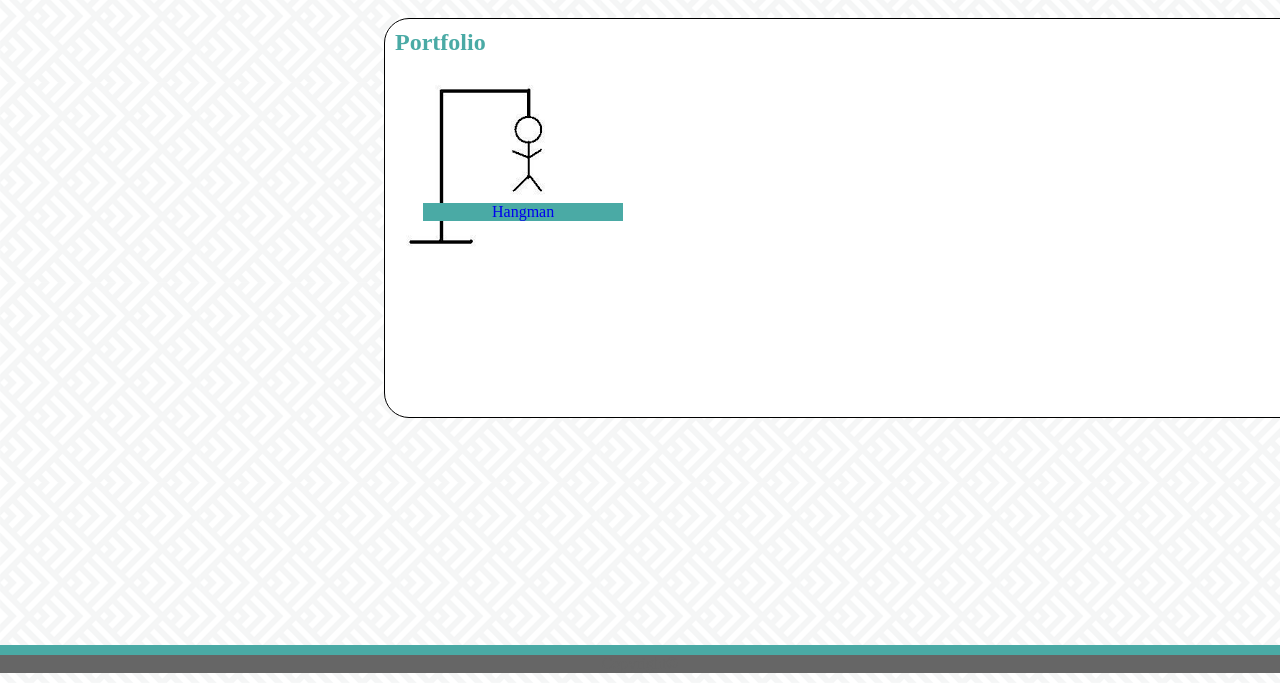
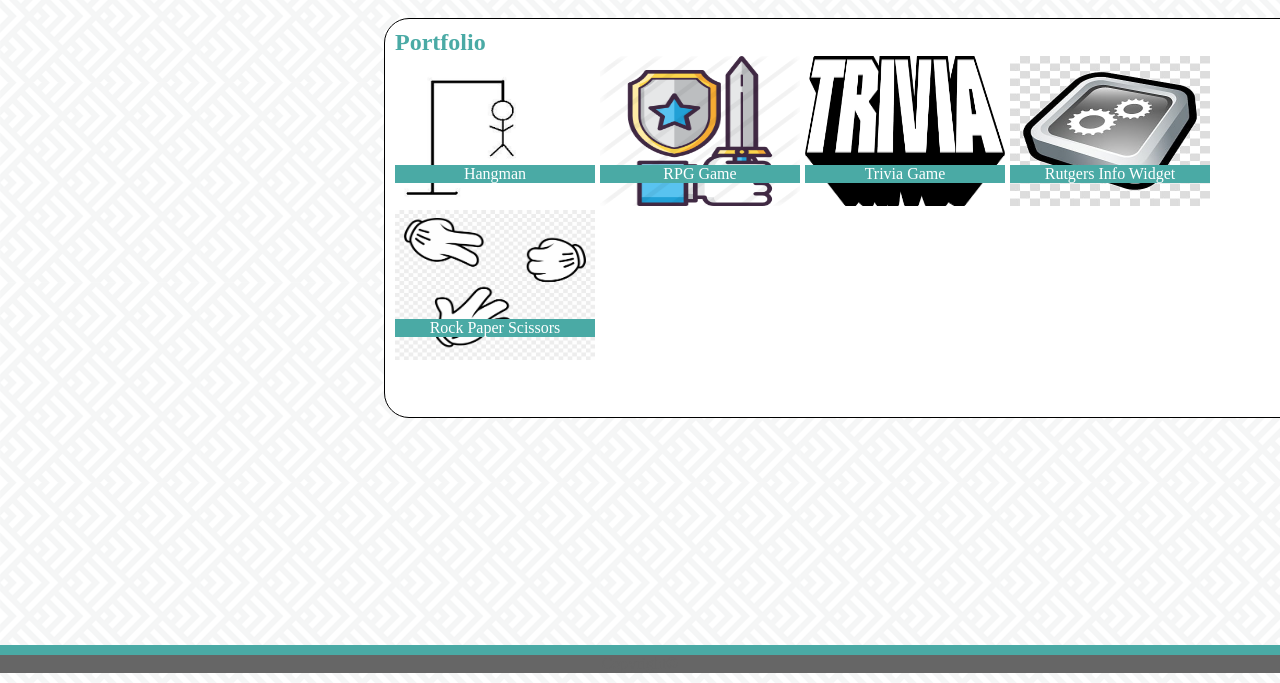
Before and after one commit to Elwdipath/Basic-Portfolio, a plain HTML site: page portfolio.html in a window 1280 px wide. Shown: the part 127-810 px from the top of the page. Drawn offline with Linux system fonts and the light colour scheme.

Commit message:
portfolio finish

```diff
--- a/assets/css/style.css
+++ b/assets/css/style.css
@@ -88,7 +88,7 @@ main {
     margin-right: 30%;
     margin-top: 50px;
     background-color:#ffffff;
-    height: 400px;
+    height: 50%;
 }
 
 #profilephoto {
@@ -139,12 +139,16 @@ form {
     box-shadow: 0 8px 16px 0 rgba(0,0,0,0.2);
   }
 
-  .contentcont {
+  /* .contentcont {
 
-  }
+  } */
   .images {
       position: relative;
-      width: 100%;
+      /* width: 100%; */
+      float: left;
+      width: 200px;
+      height: 200x;
+      margin-right: 5px;
 
   }
 
@@ -155,8 +159,15 @@ form {
         position: absolute;
         /* padding: 8px; */
         top: 71%;
-        left: 3%;
+        /* left: 3%; */
         width: 200px;
         text-align: center;
+        color: #ffffff;
     }
-  }
+    .imagesize {
+        width: 200px;
+        height: 150px;
+    }
+    .contentcont {
+        overflow: auto;
+    }
--- a/portfolio.html
+++ b/portfolio.html
@@ -31,25 +31,38 @@
         <main>
         <h2>Portfolio</h2>
             <!-- Add image and style -->
-            <!-- <div class="contentcont"> -->
+            <div class="contentcont">
                 <div class="images">
                     <a href="#" class="link">
-                    <img src="./assets/images/hangman.png" alt="hangman">
-                    <div class="imagetitle">Hangman</div>
+                        <img class="imagesize" src="./assets/images/hangman.png" alt="hangman">
+                        <div class="imagetitle">Hangman</div>
+                    </a>
                 </div>
                 <div class="images">
-                    <a href="./assets/images/hangman.png"></a>
-                        <title>hangman</title>
+                    <a href="#" class="link">
+                        <img class="imagesize" src="./assets/images/rpg.png" alt="hangman">
+                        <div class="imagetitle">RPG Game</div>
+                    </a>
                 </div>
                 <div class="images">
-                    <a href="./assets/images/hangman.png"></a>
-                        <title>hangman</title>
+                    <a href="#" class="link">
+                        <img class="imagesize" src="./assets/images/trivia.png" alt="hangman">
+                        <div class="imagetitle">Trivia Game</div>
+                    </a>
                 </div>
                 <div class="images">
-                    <a href="./assets/images/hangman.png"></a>
-                        <title>hangman</title>
+                    <a href="#" class="link">
+                        <img class="imagesize" src="./assets/images/widget.png" alt="hangman">
+                        <div class="imagetitle">Rutgers Info Widget</div>
+                    </a>
                 </div>
-            <!-- </div> -->
+                <div class="images">
+                    <a href="#" class="link">
+                        <img class="imagesize" src="./assets/images/rps.png" alt="hangman">
+                        <div class="imagetitle">Rock Paper Scissors</div>
+                    </a>
+                </div>
+            </div>
         </main>
     <footer>Copyright&copy;</footer>
 <!-- <div class="clear"></div> -->
```
Also changed, not shown: assets/images/rpg.jpg (added), assets/images/rpg.png (added), assets/images/rps.png (added), assets/images/trivia.png (added), assets/images/widget.png (added).
